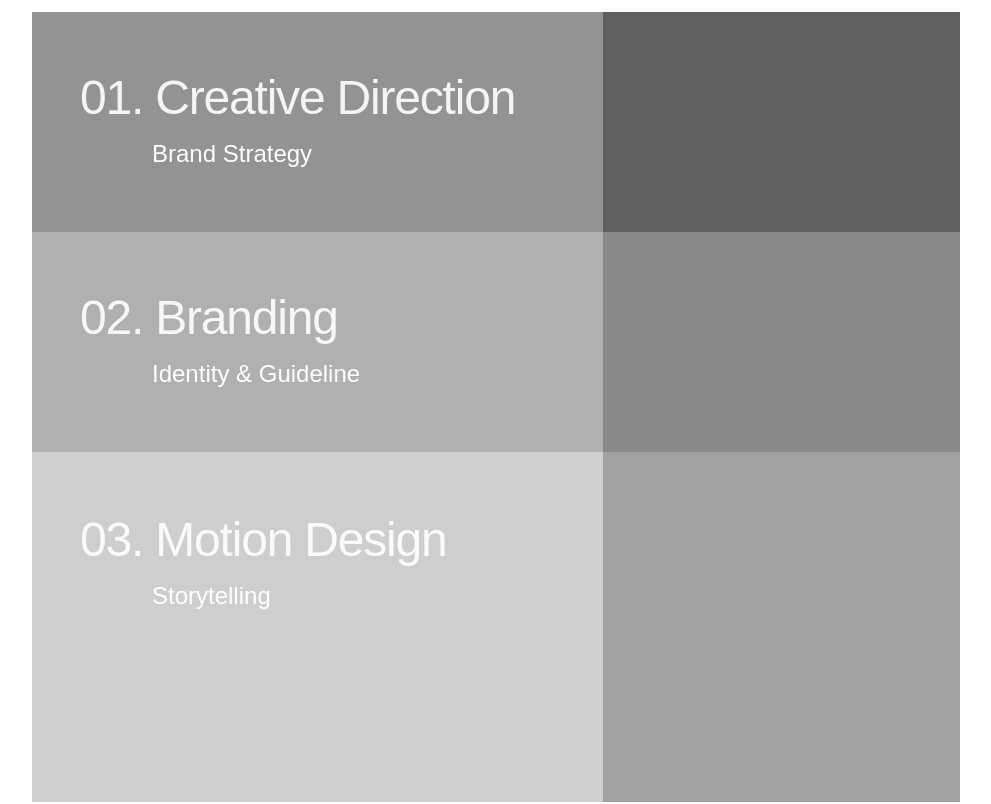
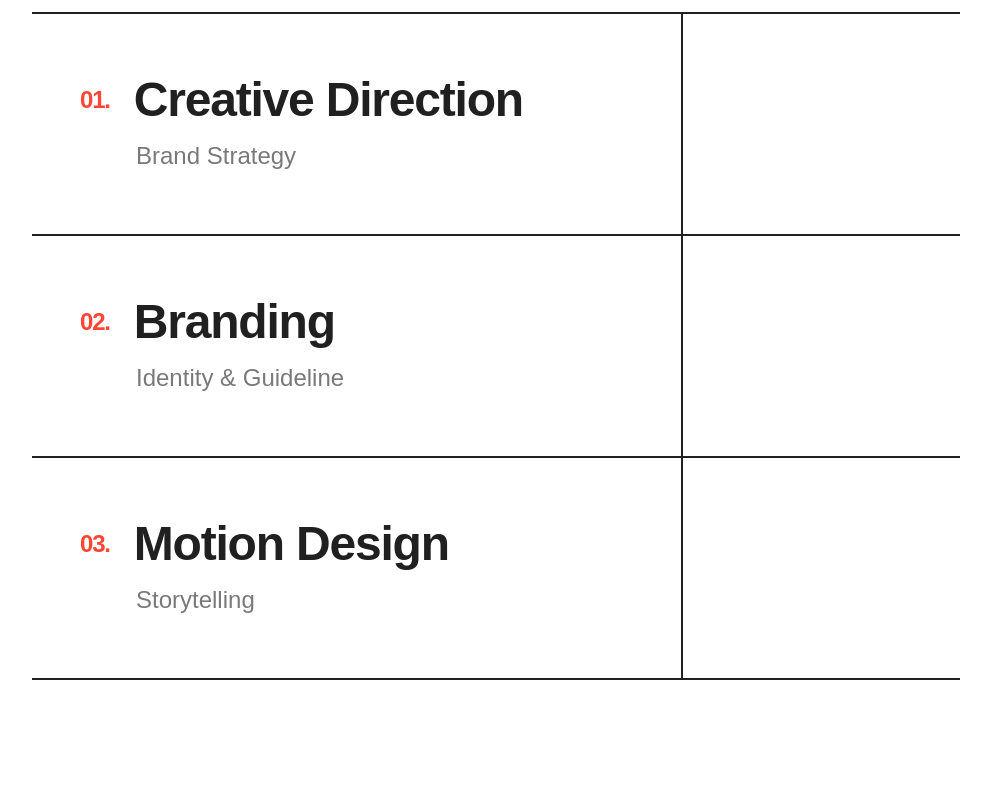
Before and after one commit to irham3/efika, a Next.js app: page / in a window 1280 px wide. Shown: the part 3360-4164 px from the top of the page, without its empty margins (272-1263 px from the left). Built offline with nearby package versions, Linux system fonts and the light colour scheme; a web font is replaced by a local one.

Commit message:
feat: add content to expertise section

```diff
--- a/src/components/Expertise.tsx
+++ b/src/components/Expertise.tsx
@@ -1,8 +1,34 @@
+'use client';
+
+import { motion } from 'motion/react';
+import { ArrowUpRight } from 'lucide-react';
+
+const expertises = [
+  {
+    num: '01',
+    title: 'Creative Direction',
+    subtitle: 'Brand Strategy',
+    colorHex: '#FF4632', // Primary (Coral Red)
+  },
+  {
+    num: '02',
+    title: 'Branding',
+    subtitle: 'Identity & Guideline',
+    colorHex: '#0656F3', // Blue (RYB)
+  },
+  {
+    num: '03',
+    title: 'Motion Design',
+    subtitle: 'Storytelling',
+    colorHex: '#FF8528', // Princeton Orange
+  }
+];
+
 export default function Expertise() {
   return (
     <section className="w-full px-6 md:px-12 py-16 md:py-32 bg-white flex flex-col lg:flex-row gap-10 lg:gap-16">
       <div className="w-full lg:w-48 shrink-0">
-        <h3 className="text-base font-bold text-brand-raisin lg:sticky top-8">Expertise</h3>
+        <h3 className="text-base font-bold text-brand-raisin lg:sticky top-32">Expertise</h3>
       </div>
 
       <div className="flex-1 flex flex-col">
@@ -20,33 +46,73 @@ export default function Expertise() {
           </div>
         </div>
 
-        <div className="w-full flex flex-col gap-0">
-          {/* 01 */}
-          <div className="flex w-full h-[180px] md:h-[220px]">
-            <div className="flex-[4] bg-[#939393] p-6 md:p-12 flex flex-col justify-center">
-              <h3 className="text-2xl md:text-4xl lg:text-5xl font-medium text-white mb-2 md:mb-4 opacity-90 tracking-tight">01. Creative Direction</h3>
-              <p className="text-lg md:text-2xl font-medium text-white ml-6 md:ml-[4.5rem]">Brand Strategy</p>
-            </div>
-            <div className="flex-[1] md:flex-[3] bg-[#606060]"></div>
-          </div>
+        <div className="w-full flex flex-col gap-0 border-t-2 border-brand-raisin">
+          {expertises.map((exp, index) => (
+            <motion.div
+              key={index}
+              initial="initial"
+              whileHover="hover"
+              className="flex w-full group cursor-pointer border-b-2 border-brand-raisin overflow-hidden"
+            >
+              {/* Main content block */}
+              <motion.div
+                variants={{
+                  initial: { backgroundColor: '#ffffff' },
+                  hover: { backgroundColor: exp.colorHex }
+                }}
+                transition={{ duration: 0.4, ease: 'easeOut' }}
+                className="flex-[4] p-6 md:p-10 lg:p-12 flex flex-col justify-center min-h-[160px] md:min-h-[220px]"
+              >
+                <motion.h3
+                  variants={{
+                    initial: { color: '#202020' }, // Raisin Black
+                    hover: { color: '#ffffff' }
+                  }}
+                  className="text-2xl md:text-4xl lg:text-5xl font-bold mb-2 md:mb-4 tracking-tight flex items-center gap-4 md:gap-6"
+                >
+                  <motion.span
+                    variants={{
+                      initial: { color: '#FF4632' },
+                      hover: { color: '#ffffff' }
+                    }}
+                    className="text-lg md:text-2xl font-bold"
+                  >
+                    {exp.num}.
+                  </motion.span>
+                  {exp.title}
+                </motion.h3>
+                <motion.p
+                  variants={{
+                    initial: { color: '#202020', opacity: 0.6 },
+                    hover: { color: '#ffffff', opacity: 0.9 }
+                  }}
+                  className="text-base md:text-2xl font-medium ml-10 md:ml-[3.5rem]"
+                >
+                  {exp.subtitle}
+                </motion.p>
+              </motion.div>
 
-          {/* 02 */}
-          <div className="flex w-full h-[180px] md:h-[220px]">
-            <div className="flex-[4] bg-[#B0B0B0] p-6 md:p-12 flex flex-col justify-center">
-              <h3 className="text-2xl md:text-4xl lg:text-5xl font-medium text-white mb-2 md:mb-4 opacity-90 tracking-tight">02. Branding</h3>
-              <p className="text-lg md:text-2xl font-medium text-white ml-6 md:ml-[4.5rem]">Identity & Guideline</p>
-            </div>
-            <div className="flex-[1] md:flex-[3] bg-[#898989]"></div>
-          </div>
-
-          {/* 03 */}
-          <div className="flex w-full h-[250px] md:h-[350px]">
-            <div className="flex-[4] bg-[#CECECE] p-6 md:p-12 flex flex-col justify-start pt-10 md:pt-16">
-              <h3 className="text-2xl md:text-4xl lg:text-5xl font-medium text-white mb-2 md:mb-4 opacity-90 tracking-tight">03. Motion Design</h3>
-              <p className="text-lg md:text-2xl font-medium text-white ml-6 md:ml-[4.5rem]">Storytelling</p>
-            </div>
-            <div className="flex-[1] md:flex-[3] bg-[#A1A1A1]"></div>
-          </div>
+              {/* Side block / Arrow */}
+              <motion.div
+                variants={{
+                  initial: { backgroundColor: '#ffffff' },
+                  hover: { backgroundColor: '#202020' }
+                }}
+                transition={{ duration: 0.4, ease: 'easeOut' }}
+                className="flex-[1] md:flex-[2] flex items-center justify-center relative overflow-hidden border-l-2 border-brand-raisin"
+              >
+                <motion.div
+                  variants={{
+                    initial: { scale: 0.5, opacity: 0, x: -30, y: 30 },
+                    hover: { scale: 1, opacity: 1, x: 0, y: 0 }
+                  }}
+                  transition={{ duration: 0.5, ease: [0.16, 1, 0.3, 1] }}
+                >
+                  <ArrowUpRight className="w-10 h-10 md:w-20 md:h-20 text-white" strokeWidth={1.5} />
+                </motion.div>
+              </motion.div>
+            </motion.div>
+          ))}
         </div>
       </div>
     </section>
```
